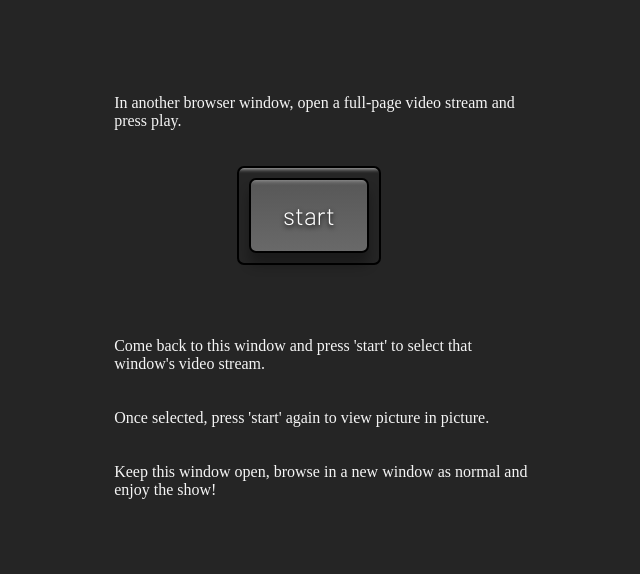
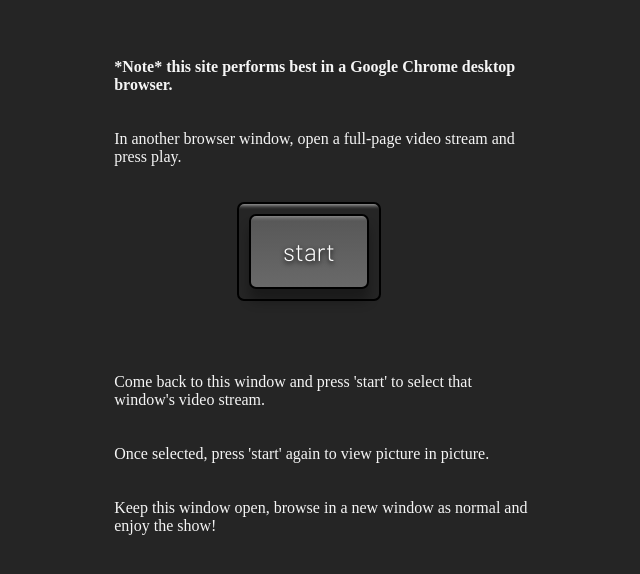
Before and after one commit to kawgh1/JS-picture-in-picture, a plain HTML site: page index.html in a window 1280 px wide. Shown: the part 104-678 px from the top of the page, without its empty margins (331-971 px from the left). Drawn offline with Linux system fonts and the light colour scheme.

Commit message:
updated functionality

```diff
--- a/index.html
+++ b/index.html
@@ -16,6 +16,10 @@
 
     <!-- Video -->
     <video id="video" controls height="360" width="640" hidden></video>
+
+    <h4>*Note* this site performs best in a Google Chrome desktop browser.</h4>
+    <br>
+    <br>
 
     <p>In another browser window, open a full-page video stream and press play. </p>
     <br>
--- a/style.css
+++ b/style.css
@@ -14,7 +14,7 @@ body {
 
 }
 
-p {
+p, h4 {
   color: whitesmoke;
   margin: auto;
   padding-left: 5%;
```
